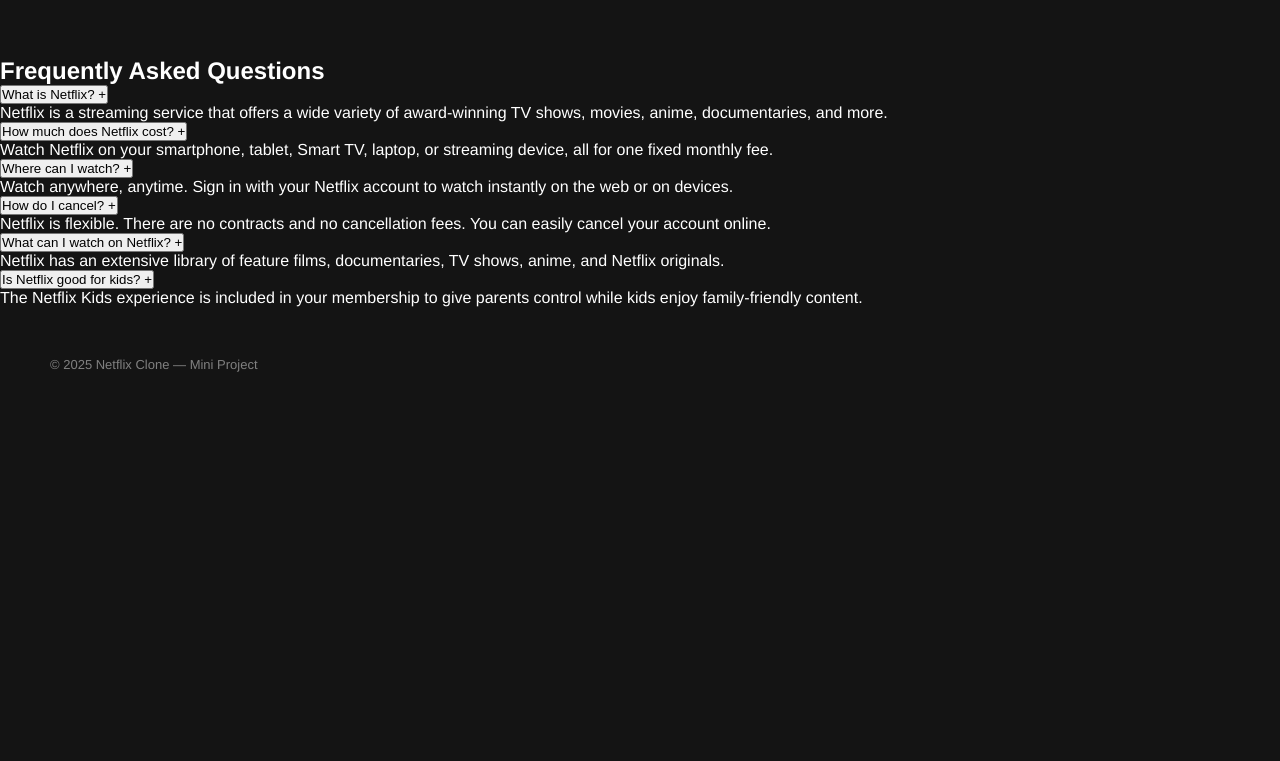
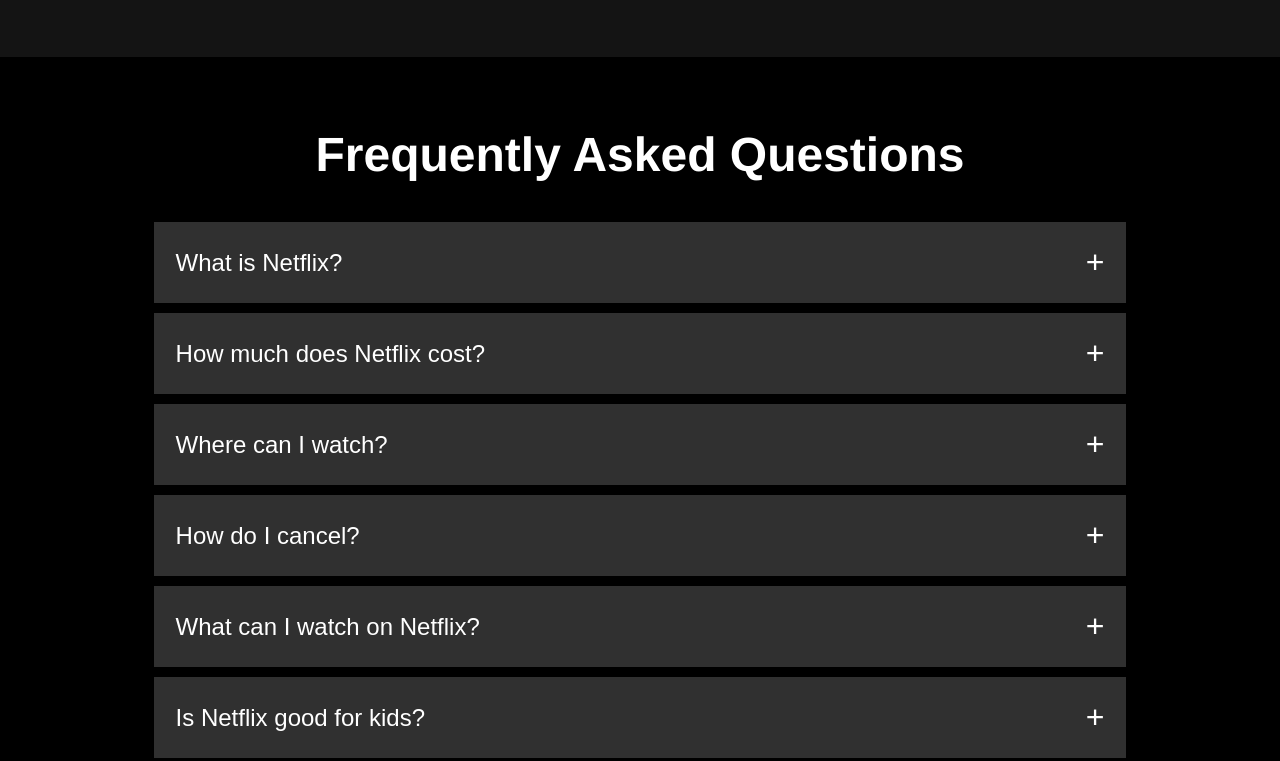
Before and after one commit to rajdeep2025/Netflix_Clone, a plain HTML site: page home.html in a window 1280 px wide. Shown: the part 2425-3186 px from the top of the page. Before the commit the page ends 2847 px from the top, so only its background shows below. Drawn offline with Linux system fonts and the light colour scheme.

Commit message:
Update style.css

```diff
--- a/style.css
+++ b/style.css
@@ -215,3 +215,57 @@
         height: 375px;
     }
 }
+/* FAQ SECTION */
+.faq-section {
+    background-color: #000;
+    padding: 70px 12%;
+    color: white;
+}
+
+.faq-title {
+    font-size: 3rem;
+    font-weight: 800;
+    text-align: center;
+    margin-bottom: 40px;
+}
+
+.faq-item {
+    margin-bottom: 10px;
+}
+
+.faq-question {
+    width: 100%;
+    background-color: #303030;
+    color: white;
+    font-size: 24px;
+    padding: 22px;
+    text-align: left;
+    border: none;
+    cursor: pointer;
+
+    display: flex;
+    justify-content: space-between;
+    align-items: center;
+}
+
+.faq-question:hover {
+    background-color: #404040;
+}
+
+.faq-answer {
+    background-color: #303030;
+    font-size: 22px;
+    padding: 0 22px;
+    max-height: 0;
+    overflow: hidden;
+    transition: max-height 0.3s ease, padding 0.3s ease;
+}
+
+.faq-item.active .faq-answer {
+    max-height: 300px;
+    padding: 22px;
+}
+
+.icon {
+    font-size: 32px;
+}
```
